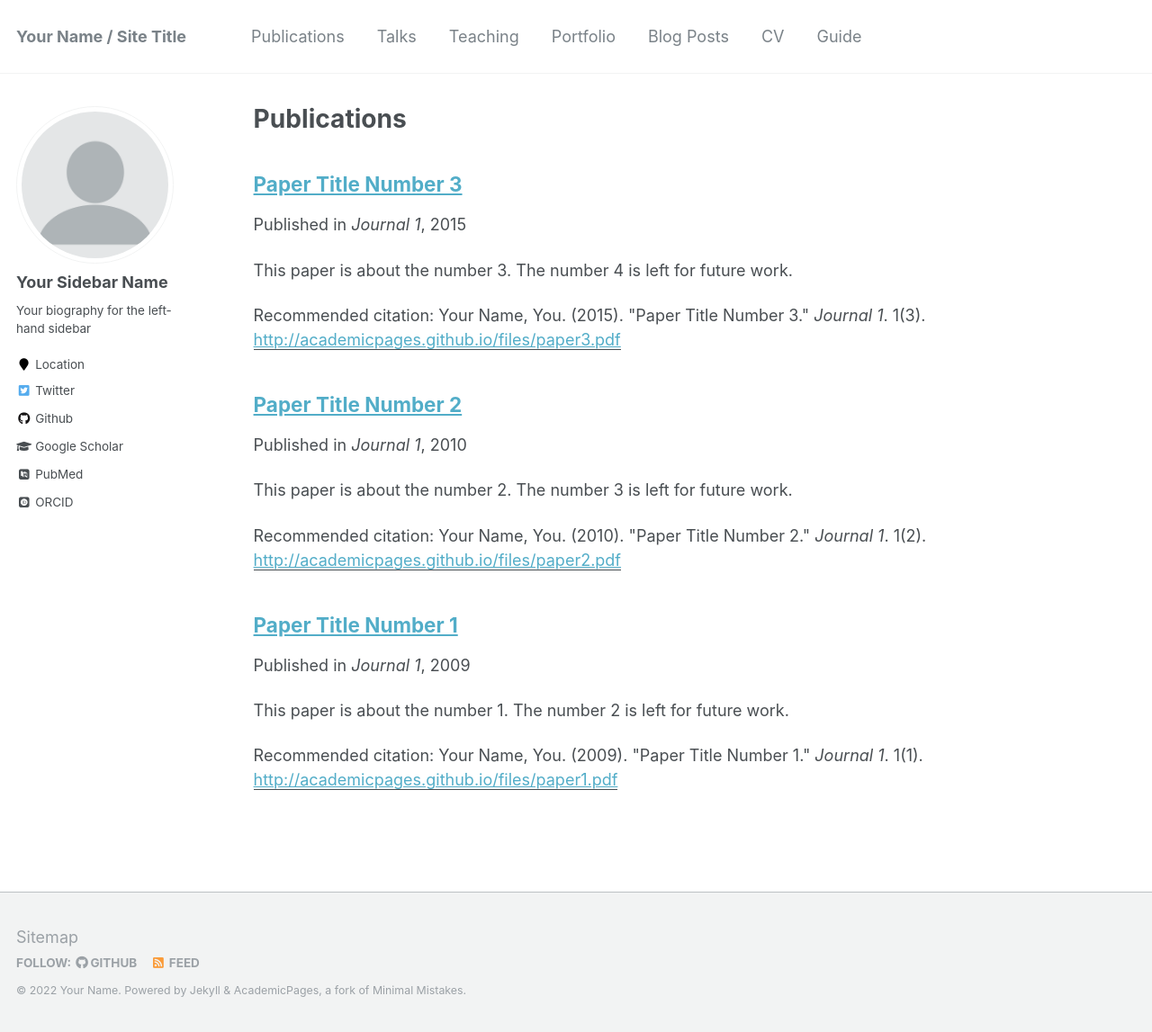
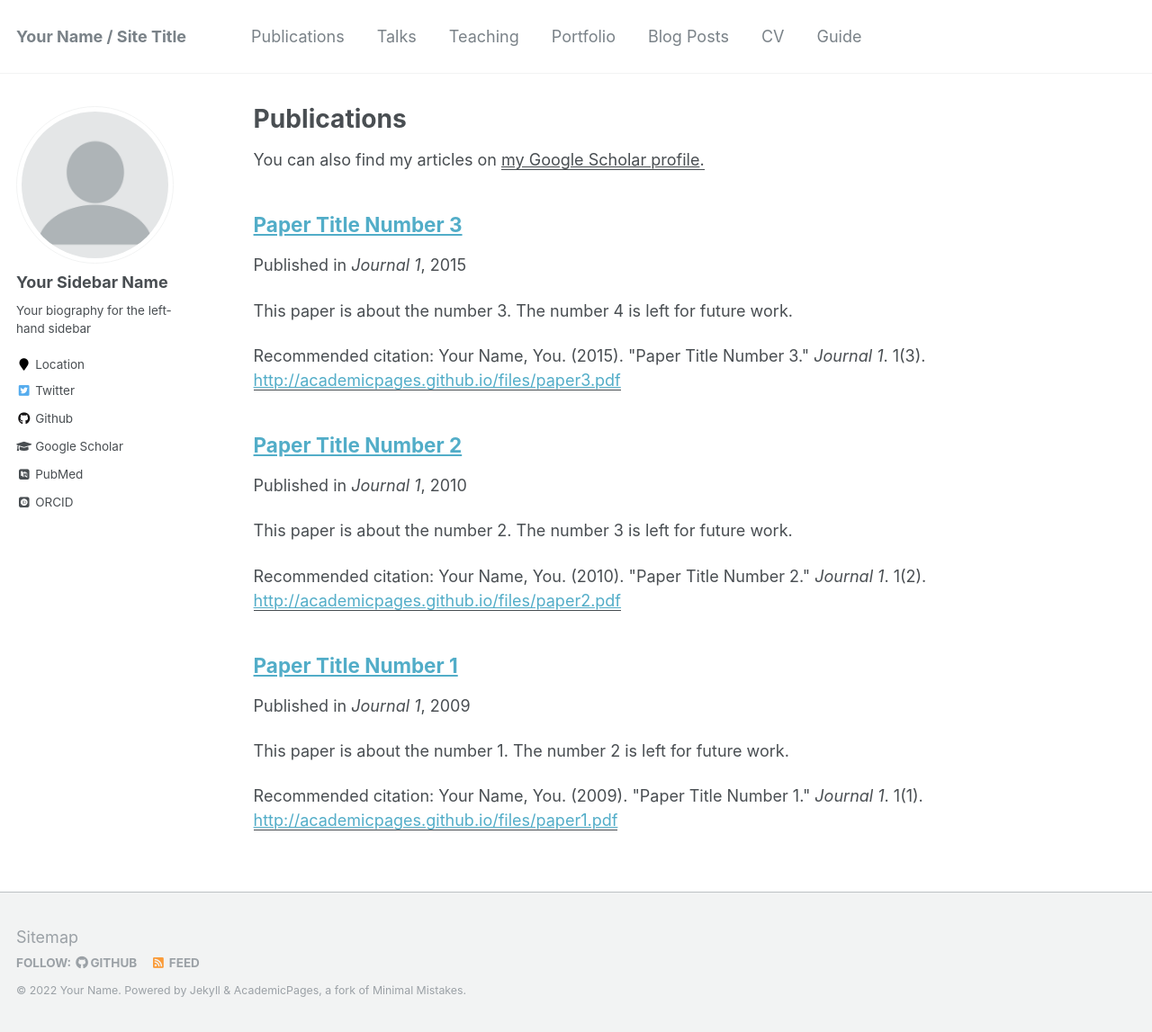
Before and after one commit to cxh42/cxh42.github.io, a Jekyll site: the page built from _pages/publications.md, in a window 1280 px wide and 1147 px high. Shown: the whole window at 90% size. Built offline with Jekyll 4.4.1, drawn with Linux system fonts in a browser that asks for light colours; some web fonts are replaced.

Commit message:
Resolve Google Scholar link not displayed
There was as slight typo in the logic due to which the google scholar link for the respective author's profile set in Config was not being displayed.

```diff
--- a/_pages/publications.md
+++ b/_pages/publications.md
@@ -5,8 +5,8 @@
 author_profile: true
 ---
 
-{% if author.googlescholar %}
-  You can also find my articles on <u><a href="{{author.googlescholar}}">my Google Scholar profile</a>.</u>
+{% if site.author.googlescholar %}
+  You can also find my articles on <u><a href="{{site.author.googlescholar}}">my Google Scholar profile</a>.</u>
 {% endif %}
 
 {% include base_path %}
```
